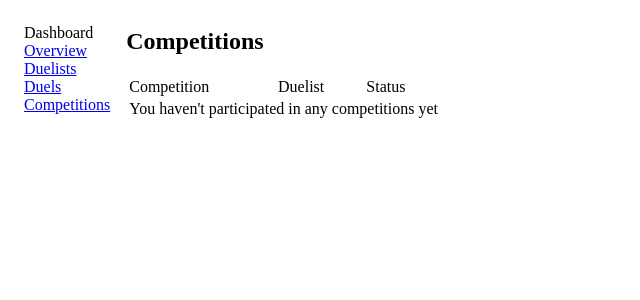
After one commit to ixtom/UDS, a Spring app: template src/main/resources/templates/dashboard/competitions.html in a window 1280 px wide. The commit adds this page. Shown: the top 300 px of the page, without its empty margins (0-640 px from the left). Run offline with Thymeleaf, Linux system fonts and the light colour scheme; the template is opened without the code that fills it, so the values that code supplies are empty; some of the project's set-up classes (security, data sources, template engines, error pages and the like) are left out, and stand-ins take their place.

Commit message:
add competitions dashboard page

```diff
--- a/src/main/java/com/ixtom/uds/repository/CompetitionEntryRepository.java
+++ b/src/main/java/com/ixtom/uds/repository/CompetitionEntryRepository.java
@@ -10,4 +10,5 @@ import com.ixtom.uds.model.CompetitionEntry.CompetitionEntryId;
 public interface CompetitionEntryRepository extends JpaRepository<CompetitionEntry, CompetitionEntryId> {
     public List<CompetitionEntry> findByCompetitionId(Long competitionId);
     public List<CompetitionEntry> findByDuelistId(Long duelistId);
+    public List<CompetitionEntry> findByDuelistOwnerId(Long ownerId);
 }
--- a/src/main/java/com/ixtom/uds/repository/CompetitionRepository.java
+++ b/src/main/java/com/ixtom/uds/repository/CompetitionRepository.java
@@ -1,7 +1,11 @@
 package com.ixtom.uds.repository;
+
+import java.util.List;
 
 import org.springframework.data.jpa.repository.JpaRepository;
 
 import com.ixtom.uds.model.Competition;
 
-public interface CompetitionRepository extends JpaRepository<Competition, Long> {}
+public interface CompetitionRepository extends JpaRepository<Competition, Long> {
+    public List<Competition> findByParticipantsDuelistOwnerId(Long ownerId);
+}
--- /dev/null
+++ b/src/main/resources/templates/dashboard/competitions.html
@@ -0,0 +1,34 @@
+<!DOCTYPE html>
+<html lang="en">
+<head>
+	<meta charset="UTF-8">
+	<meta name="viewport" content="width=device-width, initial-scale=1.0">
+	<title>Document</title>
+</head>
+<body>
+    <div th:replace="~{fragments/dashboard-layout :: layout(~{dashboard/sidebar :: sidebar}, ~{::content})}">
+        <section th:fragment="content">
+            <h1>Competitions</h1>
+            <table>
+               <thead>
+                   <tr>
+                       <td>Competition</td>
+                       <td>Duelist</td>
+                       <td>Status</td>
+                   </tr>
+               </thead>
+               <tbody>
+                   <tr th:if="${#lists.isEmpty(entries)}">
+                       <td colspan="3">You haven't participated in any competitions yet</td>
+                   </tr>
+                   <tr th:each="entry: ${entries}">
+                       <td><a th:href="@{/competitions/{id}(id=${entry.competition.id})}" th:text="${entry.competition.title}"></a></td>
+                       <td><a th:href="@{/duelist/{id}(id=${entry.duelist.id})}" th:text="${entry.duelist.name}"></a></td>
+                       <td><!--Upcoming, Round X, Eliminated, Winner--></td>
+                   </tr>
+               </tbody>
+            </table>
+        </section>
+    </div>
+</body>
+</html>
--- a/src/main/resources/templates/dashboard/duelists.html
+++ b/src/main/resources/templates/dashboard/duelists.html
@@ -20,6 +20,10 @@
                     </tr>
                 </thead>
                 <tbody>
+                    <!--TODO: change to just `duelists`-->
+                    <tr th:if="${#lists.isEmpty(currentUser.profile.duelists)}">
+                        <td colspan="4">You don't have any duelists yet</td>
+                    </tr>
                     <tr th:each="duelist: ${currentUser.profile.duelists}">
                         <td><a th:href="@{/duelist/{id}(id=${duelist.id})}" th:text="${duelist.name}"></a></td>
                         <td><th:block th:if="${!#strings.isEmpty(duelist.title)}" th:text="|&OpenCurlyDoubleQuote;${duelist.title}&CloseCurlyDoubleQuote;|"></th:block></td>
--- a/src/main/resources/templates/dashboard/sidebar.html
+++ b/src/main/resources/templates/dashboard/sidebar.html
@@ -5,7 +5,7 @@
             <li><a th:href="@{/dashboard}">Overview</a></li>
             <li><a th:href="@{/dashboard/duelists}">Duelists</a></li>
             <li><a th:href="@{/dashboard/duels}">Duels</a></li>
-            <!--<li><a th:href="@{/dashboard/competitions}">Competitions</a></li>-->
+            <li><a th:href="@{/dashboard/competitions}">Competitions</a></li>
             <!--<li><a th:href="@{/dashboard/settings}">Settings</a></li>-->
         </ul>
     </nav>
```
Also changed, not shown: src/main/java/com/ixtom/uds/controller/Dashboard.java (+15 -1 lines), src/main/java/com/ixtom/uds/dto/UserDuelQuery.java (deleted, +0 -10 lines), src/main/java/com/ixtom/uds/dto/UserDuelView.java (added, +20 -0 lines), src/main/java/com/ixtom/uds/repository/DuelRepository.java (+4 -7 lines), src/main/resources/templates/dashboard/duels.html (+12 -7 lines).
